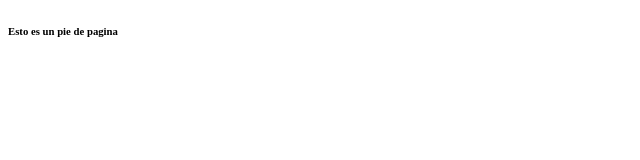
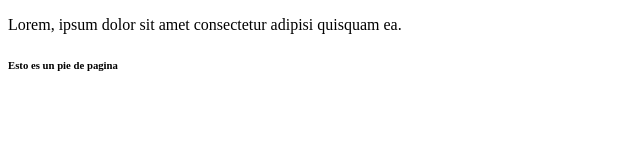
Before and after one commit to JoseLuisArguello/PROYECTO-WEB, a plain HTML site: page index.html in a window 1280 px wide. Shown: the whole page, without its empty margins (0-640 px from the left). Drawn offline with Linux system fonts and the light colour scheme.

Commit message:
Segundo parrafo

```diff
--- a/index.html
+++ b/index.html
@@ -1,4 +1,8 @@
 <!DOCTYPE html>
+<aside>
+    <p> Lorem, ipsum dolor sit amet consectetur adipisi
+        quisquam ea. </p>
+</aside>
 <html>
     <h6> Esto es un pie de pagina </h6>
 </html>
```
